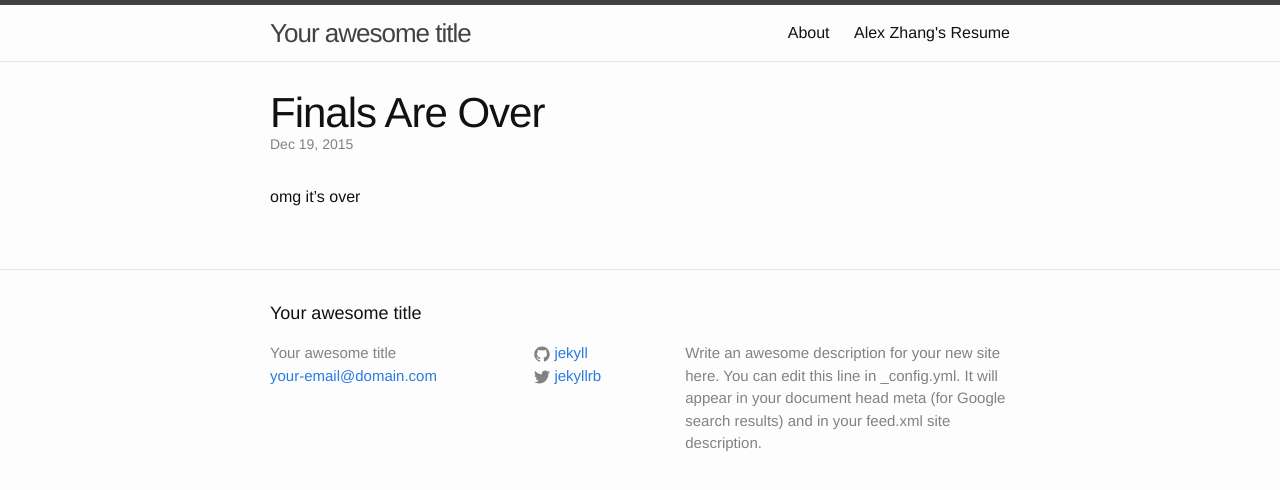
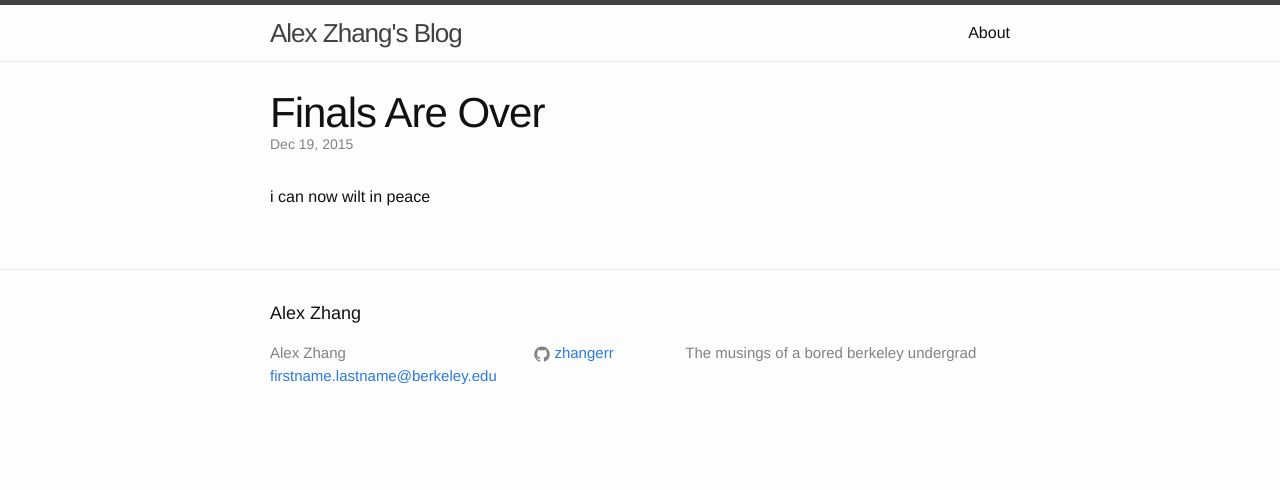
Before and after one commit to Zhangerr/zhangerr.github.io, a Jekyll site: the page built from _posts/2015-12-19-finals-are-over.md, in a window 1280 px wide. Shown: the top 490 px of the page. Built offline with Jekyll 4.4.1, drawn with Linux system fonts in a browser that asks for light colours.

Commit message:
add blog

```diff
--- a/_config.yml
+++ b/_config.yml
@@ -1,14 +1,11 @@
 # Site settings
-title: Your awesome title
-email: your-email@domain.com
+title: Alex Zhang
+email: firstname.lastname@berkeley.edu
 description: > # this means to ignore newlines until "baseurl:"
-  Write an awesome description for your new site here. You can edit this
-  line in _config.yml. It will appear in your document head meta (for
-  Google search results) and in your feed.xml site description.
+  The musings of a bored berkeley undergrad
 baseurl: "" # the subpath of your site, e.g. /blog/
 url: "http://alexzhang.io" # the base hostname & protocol for your site
-twitter_username: jekyllrb
-github_username:  jekyll
+github_username:  zhangerr
 #baseurl: /jekyll-test
 # Build settings
 markdown: kramdown
--- a/_includes/header.html
+++ b/_includes/header.html
@@ -2,7 +2,7 @@
 
   <div class="wrapper">
 
-    <a class="site-title" href="{{ site.baseurl }}/">{{ site.title }}</a>
+    <a class="site-title" href="{{ site.baseurl }}/">{{ site.title }}'s Blog</a>
 
     <nav class="site-nav">
       <a href="#" class="menu-icon">
@@ -15,7 +15,7 @@
 
       <div class="trigger">
         {% for page in site.pages %}
-          {% if page.title %}
+          {% if page.title and page.hide != true %}
           <a class="page-link" href="{{ page.url | prepend: site.baseurl }}">{{ page.title }}</a>
           {% endif %}
         {% endfor %}
--- a/_posts/2015-12-19-finals-are-over.md
+++ b/_posts/2015-12-19-finals-are-over.md
@@ -1,6 +1,8 @@
 ---
 layout: post
-pogi: true
+blog: true
+categories: jekyll update
 
 ---
-omg it's over
+
+i can now wilt in peace
--- a/index.html
+++ b/index.html
@@ -8,10 +8,14 @@ layout: home
       <div class="row">
         <div class="col-md-8 col-md-offset-2">
           <div class="row nav-list">
-            <a href="/">                     <div class="col-md-3"><span class="glyphicon glyphicon-home"></span> Home</div></a>
+
             <a href="#projects" id="projects">    <div class="col-md-3"><span class="glyphicon glyphicon-folder-open"></span> &nbsp;Projects</div></a>
             <a href="{{ site.baseurl }}/print-resume"><div class="col-md-3"><span class="glyphicon glyphicon-file"></span> Resume </div></a>
             <a href="#contact" id="contact">         <div class="col-md-3"><span class="glyphicon glyphicon-envelope"></span>    Contact</div></a>
+            <a href="/blog.html">
+              <div class="col-md-3">
+                <span class="glyphicon glyphicon-comment"></span> Blog</div>
+            </a>
           </div>
         </div>
       </div>
```
Also changed, not shown: about.md (+1 -5 lines), blog.html (added, +25 -0 lines), resume2.md (+2 -0 lines).
